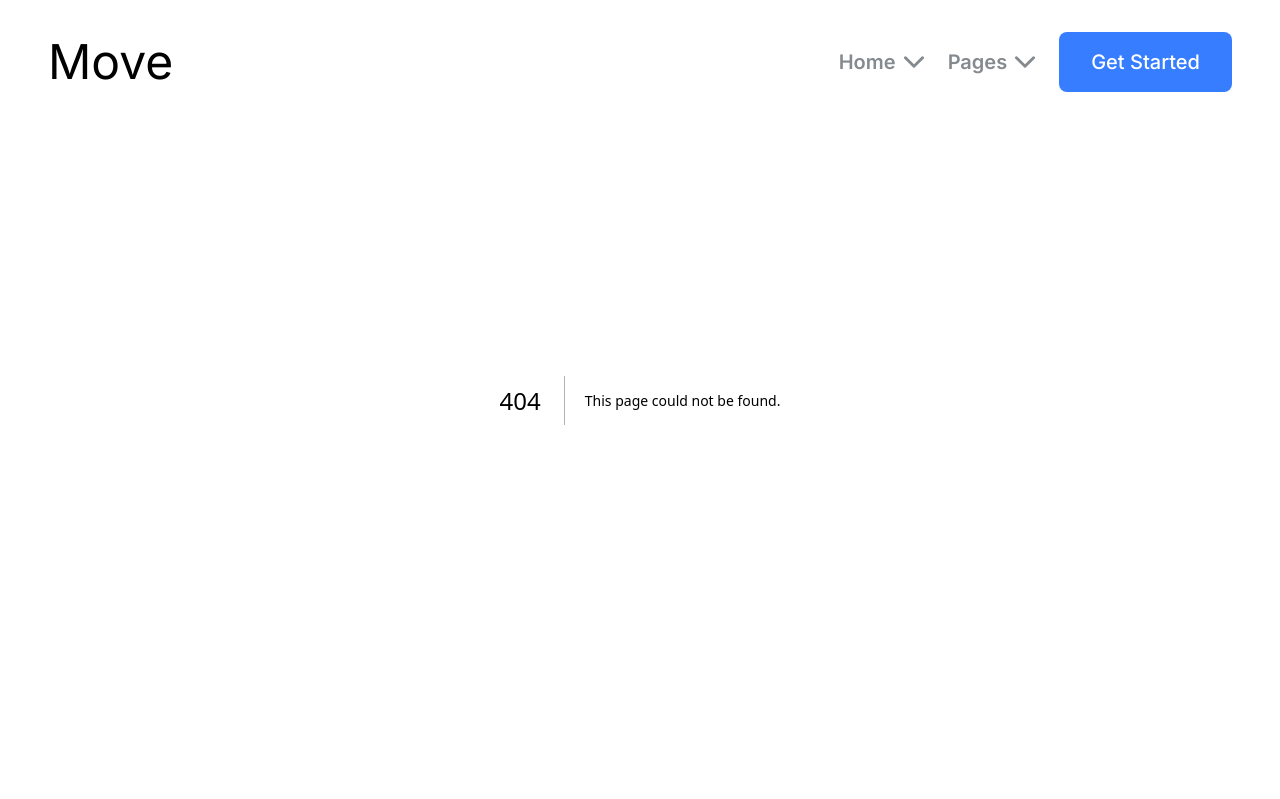
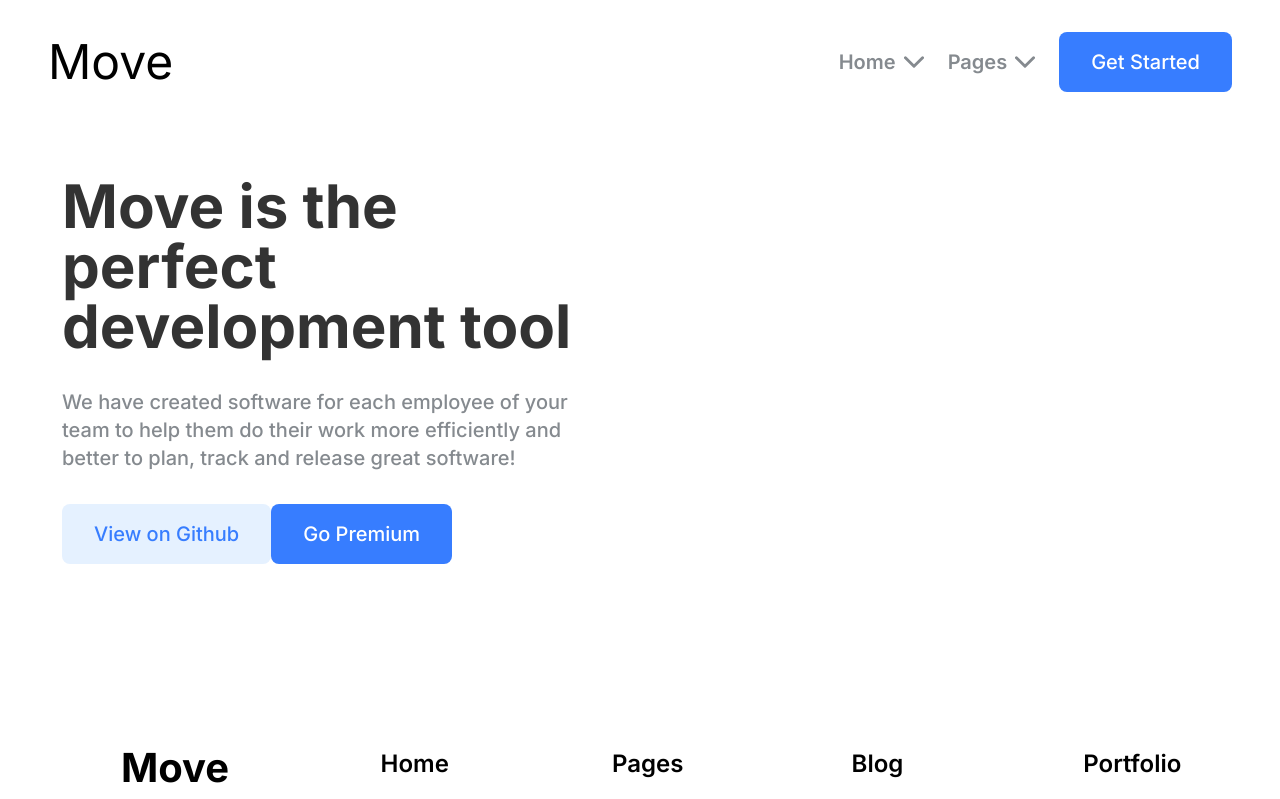
Before and after one commit to J-Friedemann/Move-next, a Next.js app: page /home/software in a window 1280 px wide. Before the commit this address had no page. Shown: the top 799 px of the page. Built offline with nearby package versions, Linux system fonts and the light colour scheme.

Commit message:
feat: iniciando pagina software

```diff
--- /dev/null
+++ b/app/home/software/components/HeroSoftware.jsx
@@ -0,0 +1,26 @@
+import PrimaryButton from "@/app/Components/utils/buttons/PrimaryButton";
+import SecondaryButton from "@/app/Components/utils/buttons/SecondaryButton";
+import BodyText from "@/app/Components/utils/text/BodyText";
+import Title from "@/app/Components/utils/text/Title";
+import React from "react";
+
+const HeroSoftware = () => {
+  return (
+    <section className="grid grid-flow-row mx-auto gap-10 lg:grid-cols-2 p-4">
+      <div className="grid grid-flow-row max-w-[16rem] xs:max-w-xs sm:max-w-md lg:max-w-lg mx-auto gap-4 lg:gap-8 lg:place-content-center">
+        <Title>Move is the perfect development tool</Title>
+        <BodyText>
+          We have created software for each employee of your team to help them
+          do their work more efficiently and better to plan, track and release
+          great software!
+        </BodyText>
+        <div>
+          <SecondaryButton>View on Github</SecondaryButton>
+          <PrimaryButton>Go Premium</PrimaryButton>
+        </div>
+      </div>
+    </section>
+  );
+};
+
+export default HeroSoftware;
--- /dev/null
+++ b/app/home/software/page.jsx
@@ -0,0 +1,12 @@
+import React from "react";
+import HeroSoftware from "./components/heroSoftware";
+
+const page = () => {
+  return (
+    <main className="container max-w-7xl mt-40 mx-auto">
+      <HeroSoftware />
+    </main>
+  );
+};
+
+export default page;
```
